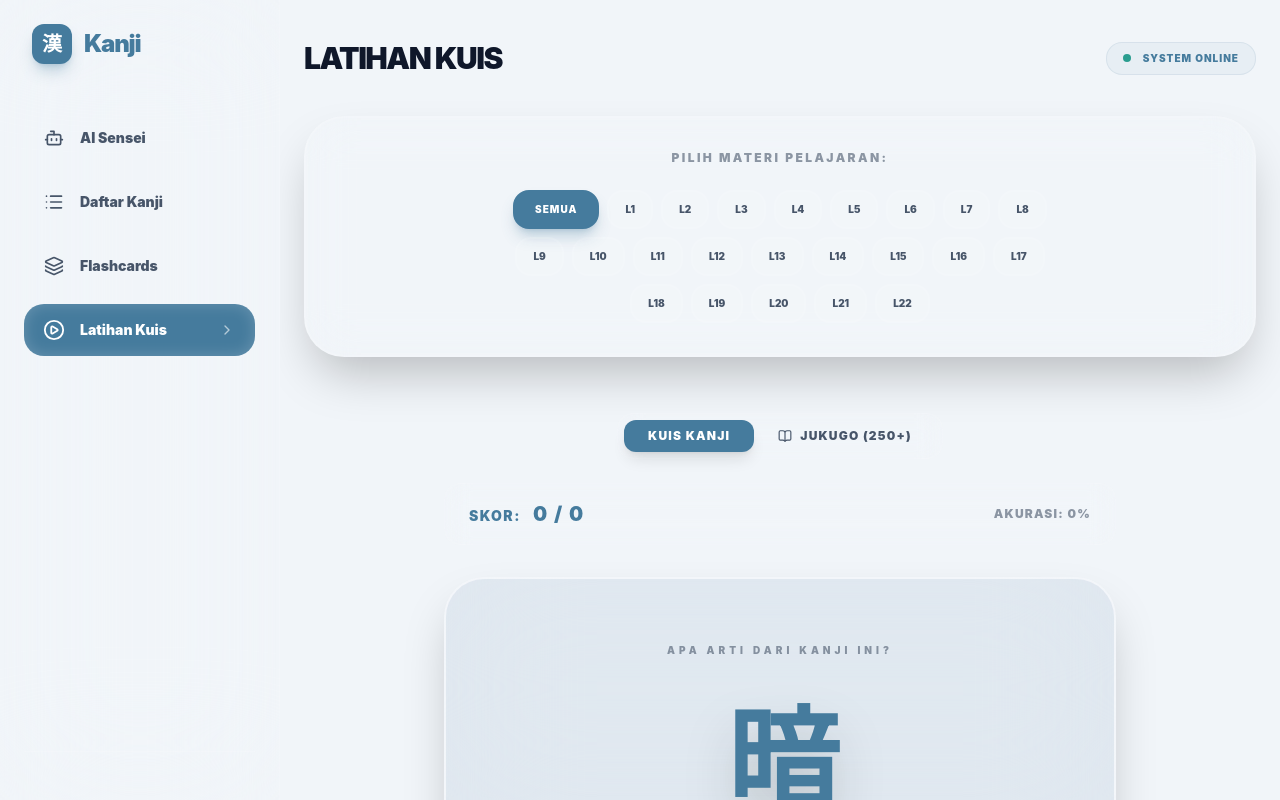
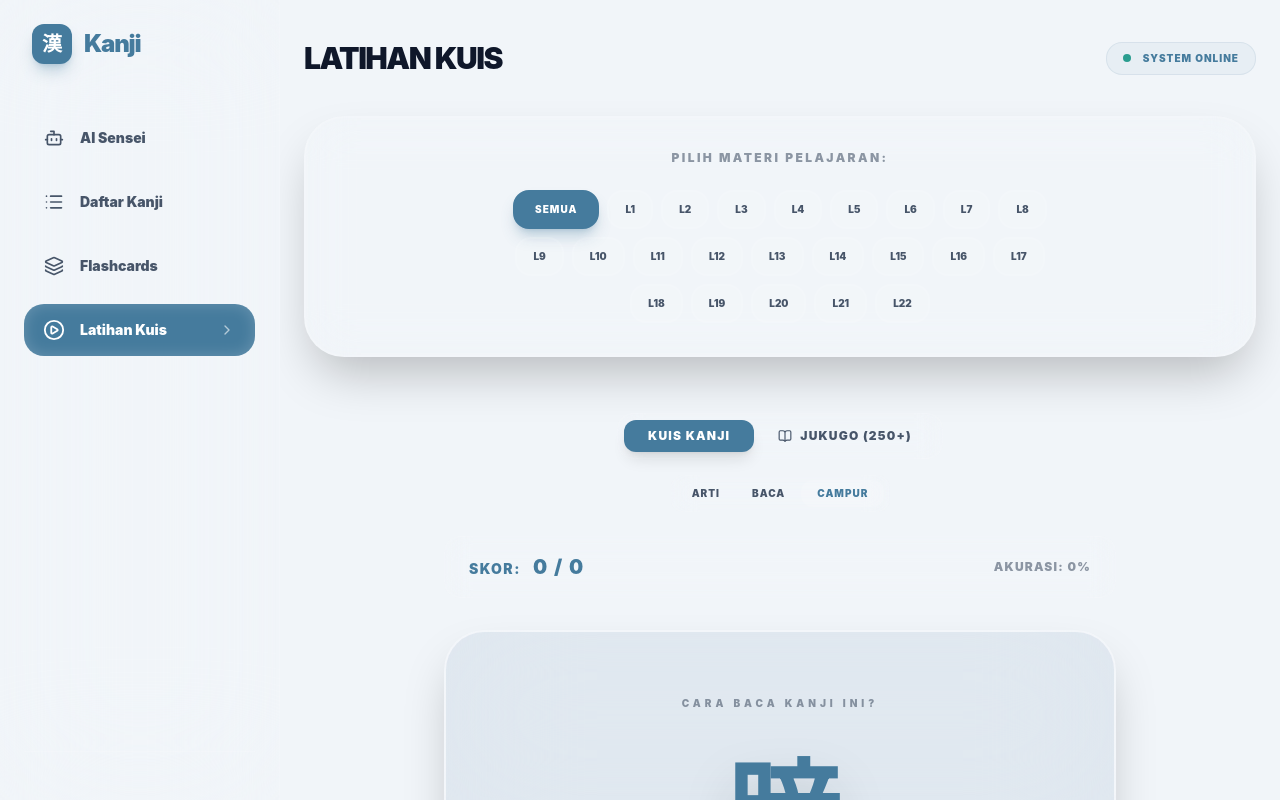
Before and after one commit to superdecrypt-dev/kanji, a React (Vite) app: page / in a window 1280 px wide. Both pictures are taken after a click on the button "Latihan Kuis". Built offline with nearby package versions, Linux system fonts and the light colour scheme.

Commit message:
feat: allow users to choose question mode (Meaning, Reading, or Mixed) in Kanji Quiz

```diff
--- a/src/components/AdvancedQuiz.tsx
+++ b/src/components/AdvancedQuiz.tsx
@@ -10,6 +10,8 @@ interface AdvancedQuizProps {
   kanjiList: Kanji[];
 }
 
+type QuizType = 'kanji' | 'jukugo';
+type QuestionMode = 'meaning' | 'reading' | 'mixed';
 type QuizMode = 'kanjiToMeaning' | 'kanjiToReading';
 
 interface QuizState {
@@ -19,19 +21,15 @@ interface QuizState {
   selectedAnswer: string | null;
 }
 
-/**
- * Utility to split strings like "セイ / ショウ" into ["セイ", "ショウ"]
- */
 const splitJapaneseStr = (str: string | undefined | null): string[] => {
   if (!str) return [];
   return str.split(/[,/]/).map(s => s.trim()).filter(Boolean);
 };
 
-function createNewQuestion(kanjiList: Kanji[], type: 'kanji' | 'jukugo', recentWords: string[]): QuizState {
+function createNewQuestion(kanjiList: Kanji[], type: QuizType, recentWords: string[], questionMode: QuestionMode = 'mixed'): QuizState {
   if (type === 'kanji') {
     if (kanjiList.length === 0) return { currentWord: null, options: [], mode: 'kanjiToMeaning', selectedAnswer: null };
 
-    // Prevent immediate repeats
     let targetKanji = kanjiList[Math.floor(Math.random() * kanjiList.length)];
     let tries = 0;
     while (recentWords.includes(targetKanji.kanji) && tries < 15 && kanjiList.length > 1) {
@@ -39,8 +37,14 @@ function createNewQuestion(kanjiList: Kanji[], type: 'kanji' | 'jukugo', recentW
       tries++;
     }
 
-    const modes: QuizMode[] = ['kanjiToMeaning', 'kanjiToReading'];
-    const currentMode = modes[Math.floor(Math.random() * modes.length)];
+    let currentMode: QuizMode;
+    if (questionMode === 'meaning') {
+      currentMode = 'kanjiToMeaning';
+    } else if (questionMode === 'reading') {
+      currentMode = 'kanjiToReading';
+    } else {
+      currentMode = Math.random() > 0.5 ? 'kanjiToMeaning' : 'kanjiToReading';
+    }
 
     const allValidReadings = [...splitJapaneseStr(targetKanji.onyomi), ...splitJapaneseStr(targetKanji.kunyomi)];
     const allValidMeanings = splitJapaneseStr(targetKanji.meaning).map(m => m.toLowerCase());
@@ -65,18 +69,13 @@ function createNewQuestion(kanjiList: Kanji[], type: 'kanji' | 'jukugo', recentW
       let wrongText = '';
       if (currentMode === 'kanjiToMeaning') {
         wrongText = randomWrong.meaning;
-        // Validation for Meaning
         const isActuallyCorrect = allValidMeanings.some(m =>
           wrongText.toLowerCase().includes(m) || m.includes(wrongText.toLowerCase())
         );
         if (isActuallyCorrect) continue;
       } else {
-        const rReadings = [];
-        if (randomWrong.onyomi) rReadings.push(randomWrong.onyomi);
-        if (randomWrong.kunyomi) rReadings.push(randomWrong.kunyomi);
+        const rReadings = [...splitJapaneseStr(randomWrong.onyomi), ...splitJapaneseStr(randomWrong.kunyomi)];
         wrongText = rReadings.length > 0 ? rReadings[Math.floor(Math.random() * rReadings.length)] : randomWrong.meaning;
-
-        // Validation for Reading
         const wrongParts = splitJapaneseStr(wrongText);
         const isActuallyCorrect = wrongParts.some(wp => allValidReadings.includes(wp));
         if (isActuallyCorrect) continue;
@@ -92,7 +91,6 @@ function createNewQuestion(kanjiList: Kanji[], type: 'kanji' | 'jukugo', recentW
       selectedAnswer: null
     };
   } else {
-    // Jukugo logic (Local Database)
     let targetWord = jukugoList[Math.floor(Math.random() * jukugoList.length)];
     let tries = 0;
     while (recentWords.includes(targetWord.word) && tries < 10) {
@@ -100,8 +98,15 @@ function createNewQuestion(kanjiList: Kanji[], type: 'kanji' | 'jukugo', recentW
       tries++;
     }
 
-    const modes: QuizMode[] = ['kanjiToMeaning', 'kanjiToReading'];
-    const currentMode = modes[Math.floor(Math.random() * modes.length)];
+    let currentMode: QuizMode;
+    if (questionMode === 'meaning') {
+      currentMode = 'kanjiToMeaning';
+    } else if (questionMode === 'reading') {
+      currentMode = 'kanjiToReading';
+    } else {
+      currentMode = Math.random() > 0.5 ? 'kanjiToMeaning' : 'kanjiToReading';
+    }
+
     let correctAnswer = currentMode === 'kanjiToMeaning' ? targetWord.meaning : targetWord.reading;
 
     const wrongAnswers = new Set<string>();
@@ -122,9 +127,10 @@ function createNewQuestion(kanjiList: Kanji[], type: 'kanji' | 'jukugo', recentW
 }
 
 const AdvancedQuiz: React.FC<AdvancedQuizProps> = ({ kanjiList }) => {
-  const [quizType, setQuizType] = useState<'kanji' | 'jukugo'>('kanji');
+  const [quizType, setQuizType] = useState<QuizType>('kanji');
+  const [questionMode, setQuestionMode] = useState<QuestionMode>('mixed');
   const [recentWords, setRecentWords] = useState<string[]>([]);
-  const [quizState, setQuizState] = useState<QuizState | null>(() => createNewQuestion(kanjiList, 'kanji', []));
+  const [quizState, setQuizState] = useState<QuizState | null>(() => createNewQuestion(kanjiList, 'kanji', [], 'mixed'));
   const [score, setScore] = useState({ correct: 0, total: 0 });
   const [isWrong, setIsWrong] = useState(false);
   const [isLoading, setIsLoading] = useState(false);
@@ -151,8 +157,8 @@ const AdvancedQuiz: React.FC<AdvancedQuizProps> = ({ kanjiList }) => {
     }
   };
 
-  const loadNextQuestion = (type: 'kanji' | 'jukugo', currentRecent: string[]) => {
-    setQuizState(createNewQuestion(kanjiList, type, currentRecent));
+  const loadNextQuestion = (type: QuizType, currentRecent: string[], qMode: QuestionMode) => {
+    setQuizState(createNewQuestion(kanjiList, type, currentRecent, qMode));
     setIsLoading(false);
   };
 
@@ -173,17 +179,26 @@ const AdvancedQuiz: React.FC<AdvancedQuizProps> = ({ kanjiList }) => {
       setIsWrong(false);
       const newRecent = [...recentWords.slice(-14), quizState.currentWord!.word];
       setRecentWords(newRecent);
-      loadNextQuestion(quizType, newRecent);
+      loadNextQuestion(quizType, newRecent, questionMode);
     }, 1500);
   };
 
-  const switchQuizType = (newType: 'kanji' | 'jukugo') => {
+  const switchQuizType = (newType: QuizType) => {
     if (quizType === newType) return;
     setQuizType(newType);
     setScore({ correct: 0, total: 0 });
     setIsWrong(false);
     setRecentWords([]);
-    loadNextQuestion(newType, []);
+    loadNextQuestion(newType, [], questionMode);
+  };
+
+  const switchQuestionMode = (newMode: QuestionMode) => {
+    if (questionMode === newMode) return;
+    setQuestionMode(newMode);
+    setScore({ correct: 0, total: 0 });
+    setIsWrong(false);
+    setRecentWords([]);
+    loadNextQuestion(quizType, [], newMode);
   };
 
   if (!quizState || !quizState.currentWord) return <div className="text-center py-20">Memuat...</div>;
@@ -191,7 +206,6 @@ const AdvancedQuiz: React.FC<AdvancedQuizProps> = ({ kanjiList }) => {
   const { currentWord, options, mode, selectedAnswer } = quizState;
   const questionText = mode === 'kanjiToMeaning' ? `Apa arti dari ${quizType === 'kanji' ? 'Kanji' : 'Kosakata'} ini?` : `Cara baca ${quizType === 'kanji' ? 'Kanji' : 'Kosakata'} ini?`;
 
-  // For the info box, find the best text to show as "Correct Answer"
   let infoCorrectAnswer = '';
   if (quizType === 'kanji') {
     const kanjiData = kanjiList.find(k => k.kanji === currentWord.word);
@@ -202,10 +216,16 @@ const AdvancedQuiz: React.FC<AdvancedQuizProps> = ({ kanjiList }) => {
 
   return (
     <div className="max-w-2xl mx-auto space-y-8 py-4">
-      <div className="flex justify-center mb-6">
+      <div className="flex flex-col gap-4 items-center mb-6">
         <div className="flex p-1.5 bg-white/5 backdrop-blur-md border border-white/10 rounded-2xl">
           <button onClick={() => switchQuizType('kanji')} className={`px-6 py-2 rounded-xl text-xs font-black uppercase tracking-widest transition-all ${quizType === 'kanji' ? 'bg-primary text-white shadow-lg' : 'text-muted-foreground hover:text-foreground'}`}>Kuis Kanji</button>
           <button onClick={() => switchQuizType('jukugo')} className={`px-6 py-2 rounded-xl text-xs font-black uppercase tracking-widest transition-all flex items-center gap-2 ${quizType === 'jukugo' ? 'bg-primary text-white shadow-lg' : 'text-muted-foreground hover:text-foreground'}`}><BookOpen size={14} /> Jukugo (250+)</button>
+        </div>
+
+        <div className="flex p-1 bg-white/5 backdrop-blur-md border border-white/5 rounded-xl">
+          <button onClick={() => switchQuestionMode('meaning')} className={`px-4 py-1.5 rounded-lg text-[10px] font-black uppercase tracking-widest transition-all ${questionMode === 'meaning' ? 'bg-white/10 text-primary' : 'text-muted-foreground hover:text-foreground'}`}>Arti</button>
+          <button onClick={() => switchQuestionMode('reading')} className={`px-4 py-1.5 rounded-lg text-[10px] font-black uppercase tracking-widest transition-all ${questionMode === 'reading' ? 'bg-white/10 text-primary' : 'text-muted-foreground hover:text-foreground'}`}>Baca</button>
+          <button onClick={() => switchQuestionMode('mixed')} className={`px-4 py-1.5 rounded-lg text-[10px] font-black uppercase tracking-widest transition-all ${questionMode === 'mixed' ? 'bg-white/10 text-primary' : 'text-muted-foreground hover:text-foreground'}`}>Campur</button>
         </div>
       </div>
 
```
